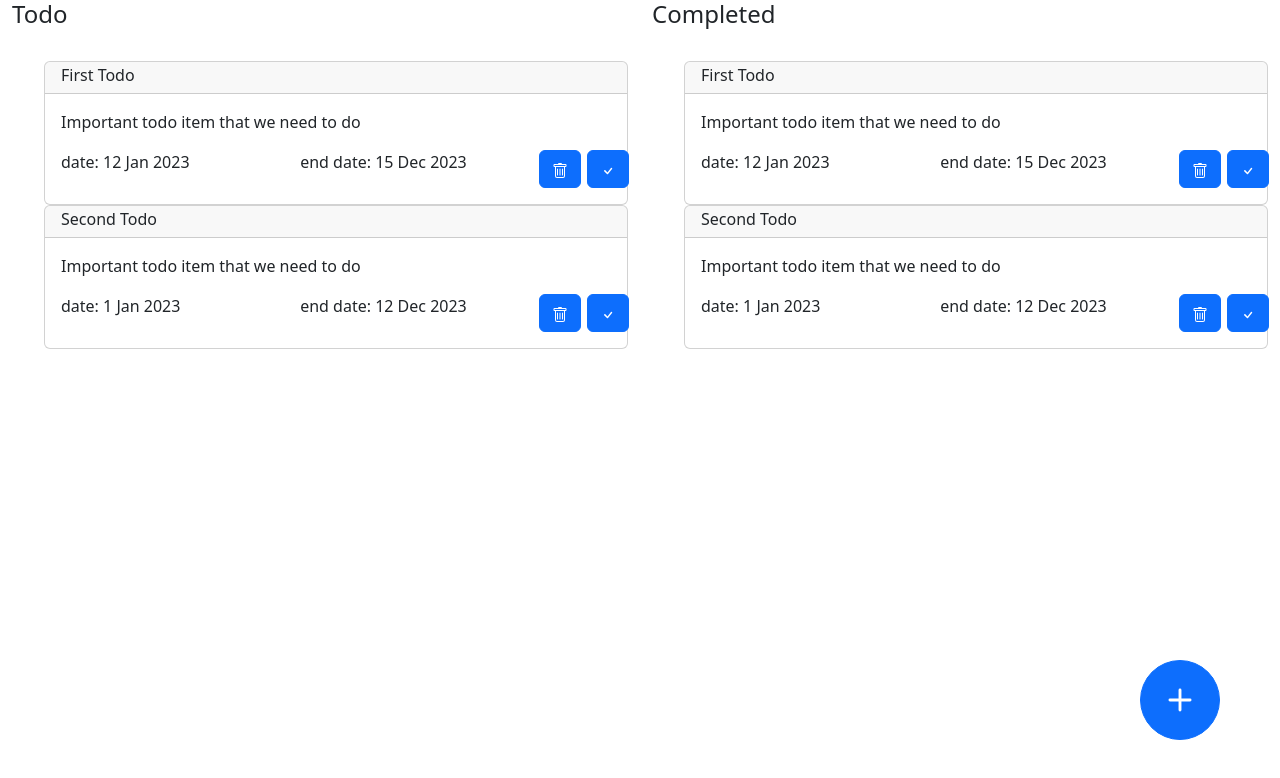
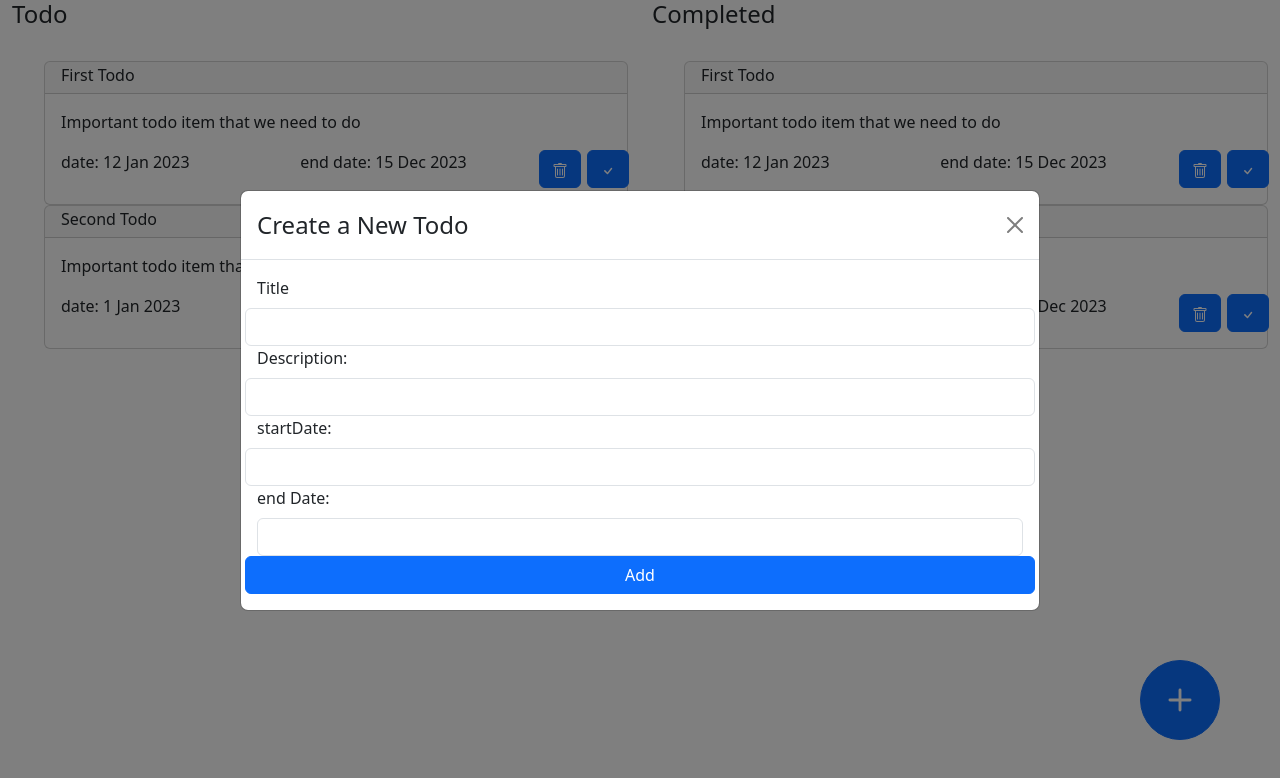
Before and after one commit to Ntokozo-Ndlovu/TodoList, a React (Create React App) app: page /home in a window 1280 px wide. Both pictures are taken after a click on the button 1180 px from the left and 700 px from the top of the page. Shown: the top 778 px of the page. Built offline with nearby package versions, Linux system fonts and the light colour scheme.

Commit message:
#11: Create a modal for creating a new event

```diff
--- a/src/Components/AddTodoList/AddTodoListForm.js
+++ b/src/Components/AddTodoList/AddTodoListForm.js
@@ -1,9 +1,13 @@
 import React, { useContext, useReducer, useState } from "react";
-import Button from "../../ui/Button";
+
 import styleClasses from "./AddTodoListForm.module.css";
 import { generateGuid } from "../../helpers/GuidGenerator";
 import ErrorText from "../../ui/ErrorText";
 import { todoListContext } from "../../stores/TodoListContext";
+import { Form } from "react-bootstrap";
+import { Button } from "react-bootstrap";
+import { Row, Col } from 'react-bootstrap';
+
 
 const AddTodoListForm = () => {
   const ctx = useContext(todoListContext);
@@ -57,21 +61,36 @@ const AddTodoListForm = () => {
     setTodoDate("");
   };
 
-  return (
-    <form onSubmit={handleAddTodoListForm}>
-      <label>Title</label>
-      <input type="text" value={todoTitle} onChange={handleTitleInput} />
-      <label>Description:</label>
-      <input
+  return (<>
+    <Form onSubmit={handleAddTodoListForm}>
+    <Row>
+    <Form.Label>Title</Form.Label>
+      <Form.Control type="text" value={todoTitle} onChange={handleTitleInput} />
+
+    </Row>
+    <Row>    <Form.Label>Description:</Form.Label>
+      <Form.Control
         type="text"
         value={todoDescription}
         onChange={handleDescriptionInput}
       />
-      <label>Date: </label>
-      <input type="calendar" value={todoDate} onChange={handleDateInput} />
-      <ErrorText text={errorText}></ErrorText>
-      <Button type="submit">Add</Button>
-    </form>
+    </Row>
+    <Row>
+    <Form.Label>startDate: </Form.Label>
+      <Form.Control type="calendar" value={todoDate} onChange={handleDateInput} />
+    </Row>
+    <Row>
+      <Col>
+      <Form.Label>end Date: </Form.Label>
+      <Form.Control type="calendar" value={todoDate} onChange={handleDateInput} />
+      </Col>
+    </Row>
+    <Row>
+    <ErrorText text={errorText}></ErrorText>
+      <Button >Add</Button>
+    </Row>
+      </Form>
+  </>
   );
 };
 
--- /dev/null
+++ b/src/components/modal/Modal.js
@@ -0,0 +1,21 @@
+import classes from './Modal.modules.css';
+import { Modal } from 'react-bootstrap';
+
+const AddTodoModal = (props)=>{
+
+    return <>
+      <Modal
+        show={props.show}
+        onHide={props.handleClose}
+        backdrop="static"
+        keyboard={false}
+        size='lg' centered
+      >
+       <Modal.Header closeButton>
+        <Modal.Title>Create a New Todo</Modal.Title>
+    </Modal.Header>
+    <Modal.Body>{props.children}</Modal.Body>
+  </Modal></>
+}
+
+export default AddTodoModal;
--- a/src/pages/HomePage.js
+++ b/src/pages/HomePage.js
@@ -2,16 +2,24 @@ import classes from './HomePage.module.css';
 import { Button, Row } from 'react-bootstrap';
 import { Col } from 'react-bootstrap';
 import { Container } from 'react-bootstrap';
+import { useState } from 'react';
+
+import AddTodoListForm from './../components/AddTodoList/AddTodoListForm';
 
 import TodoList from '../components/TodoList/TodoList';
 import { Plus } from 'react-bootstrap-icons';
-
-
+import Modal from './../components/modal/Modal';
 
 
 const HomePage = ()=>{
+    const [show, setShow] = useState(false);
 
-    return <div style={{height:'100vh'}}>
+    const handleClose = () => setShow(false);
+    const handleShow = () => setShow(true);
+
+    return <>
+        <Modal show={show} handleClose={handleClose}><AddTodoListForm></AddTodoListForm></Modal>
+        <div style={{height:'100vh'}}>
         <Container  className='h-100' fluid>
         <Row className='h-100'>
             <Col>
@@ -23,11 +31,10 @@ const HomePage = ()=>{
                 <br></br>
                 <TodoList></TodoList></Col>
         </Row>
-    </Container>
-        <Button className={`${classes.floating} ${classes.circle}`} size="lg"><Plus size={60} /></Button>
+         </Container>
+        <Button className={`${classes.floating} ${classes.circle}`} onClick={handleShow} size="lg"><Plus size={60} /></Button>
      </div>
-
-
+     </>
 
 }
 export default HomePage;
```
Also changed, not shown: src/Components/AddTodoList/AddTodoList.js (deleted, +0 -15 lines), src/components/modal/Modal.modules.css (added).
